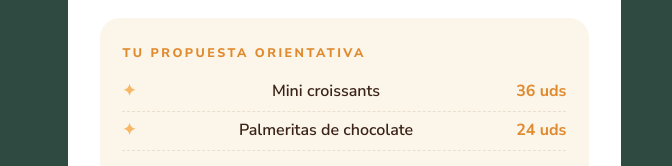
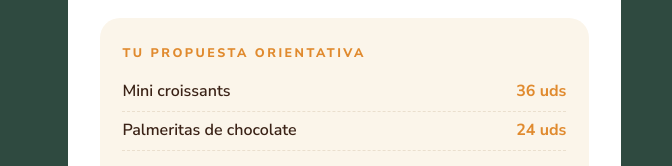
Before and after one commit to lacespaindev-ux/lace-web, a plain HTML site: page maquetas/entremigas/index.html in a window 1280 px wide. Shown: the part 6454-6620 px from the top of the page, 608-1280 px from the left. Drawn offline with nearby package versions, Linux system fonts and the light colour scheme; a web font is replaced by a local one.

Commit message:
Entre Migas: quita viñetas duplicadas del resumen de catering
Co-Authored-By: Claude Sonnet 5.5 <noreply@anthropic.com>
Claude-Session: https://claude.ai/code/session_01GXQypMK3fdptPPfckounXY

```diff
--- a/maquetas/entremigas/index.html
+++ b/maquetas/entremigas/index.html
@@ -44,7 +44,7 @@ section{padding:6rem 0}.sh{max-width:44rem;margin-bottom:3rem}.sh h2{font-size:c
 .cb{background:#fff;color:var(--cocoa);border-radius:28px;padding:2rem;display:grid;gap:1.3rem}.cs>b{display:flex;justify-content:space-between;font-size:.92rem;margin-bottom:.6rem}.cs em{font-style:normal;color:var(--amber);font-weight:800}
 .pl{display:flex;flex-wrap:wrap;gap:.5rem}.pl button{font:inherit;font-weight:700;font-size:.9rem;padding:.55rem 1rem;border-radius:999px;border:1.5px solid var(--line);background:var(--paper);cursor:pointer;min-height:42px;transition:.2s}.pl button:hover{border-color:var(--amber)}.pl button.on{background:var(--cocoa);color:#fff;border-color:var(--cocoa)}
 input[type=range]{padding:0;min-height:0;border:0;accent-color:var(--amber);background:none}
-.sm{background:var(--cream);border-radius:20px;padding:1.4rem}.sm ul{list-style:none;margin:.8rem 0 1.1rem;display:grid;gap:.4rem}.sm li{display:flex;justify-content:space-between;border-bottom:1px dashed var(--line);padding-bottom:.4rem;font-weight:600}.sm li b{color:var(--amber)}.sm .sub{font-size:.92rem;color:var(--mut);margin-top:.5rem}
+.sm{background:var(--cream);border-radius:20px;padding:1.4rem}.sm ul{list-style:none;margin:.8rem 0 1.1rem;display:grid;gap:.4rem}.sm li{display:flex;justify-content:space-between;border-bottom:1px dashed var(--line);padding-bottom:.4rem;font-weight:600}.sm li b{color:var(--amber)}.sm li::before{content:none}.sm .sub{font-size:.92rem;color:var(--mut);margin-top:.5rem}
 .rv{background:var(--cream)}.rtop{display:flex;justify-content:space-between;align-items:end;gap:2rem;margin-bottom:2.6rem;flex-wrap:wrap}.big4{display:flex;align-items:center;gap:1.2rem}.big4 b{font-family:'Playfair Display',serif;font-size:5.4rem;line-height:.85;color:var(--amber)}.st{color:var(--amber);letter-spacing:3px}.big4 small{display:block;color:var(--mut)}
 .rg{display:grid;grid-template-columns:repeat(3,1fr);gap:1.1rem}.r{background:#fff;border:1px solid var(--line);border-radius:24px;padding:1.9rem}.r p{margin:.9rem 0 1.2rem;font-size:1.04rem}.r b{font-size:.92rem}.r small{display:block;color:var(--mut)}
 .ord{display:grid;grid-template-columns:1fr 1fr;gap:3.5rem;align-items:start}.ord h2{font-size:clamp(2.2rem,4.5vw,3.4rem);margin:.7rem 0 1.1rem}.ord>div>p{color:var(--mut);font-size:1.1rem;margin-bottom:1.2rem}
```
